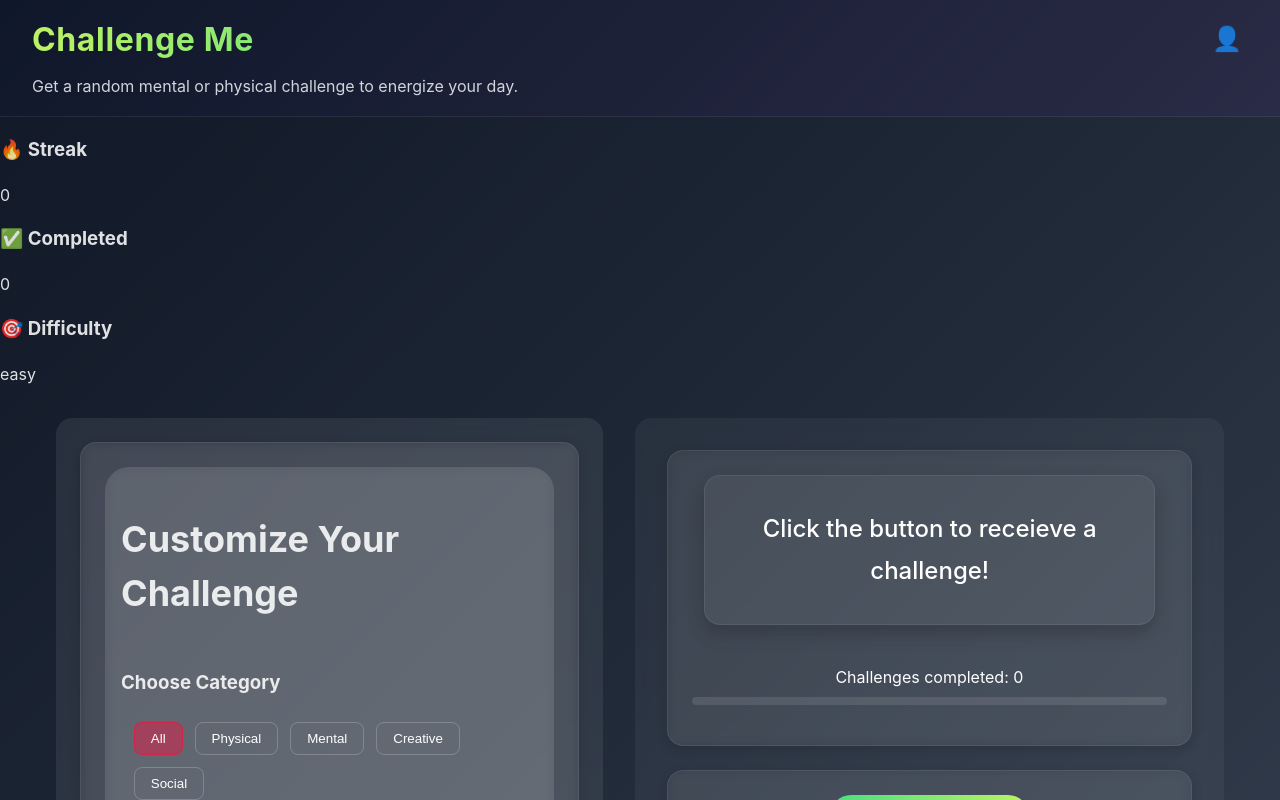
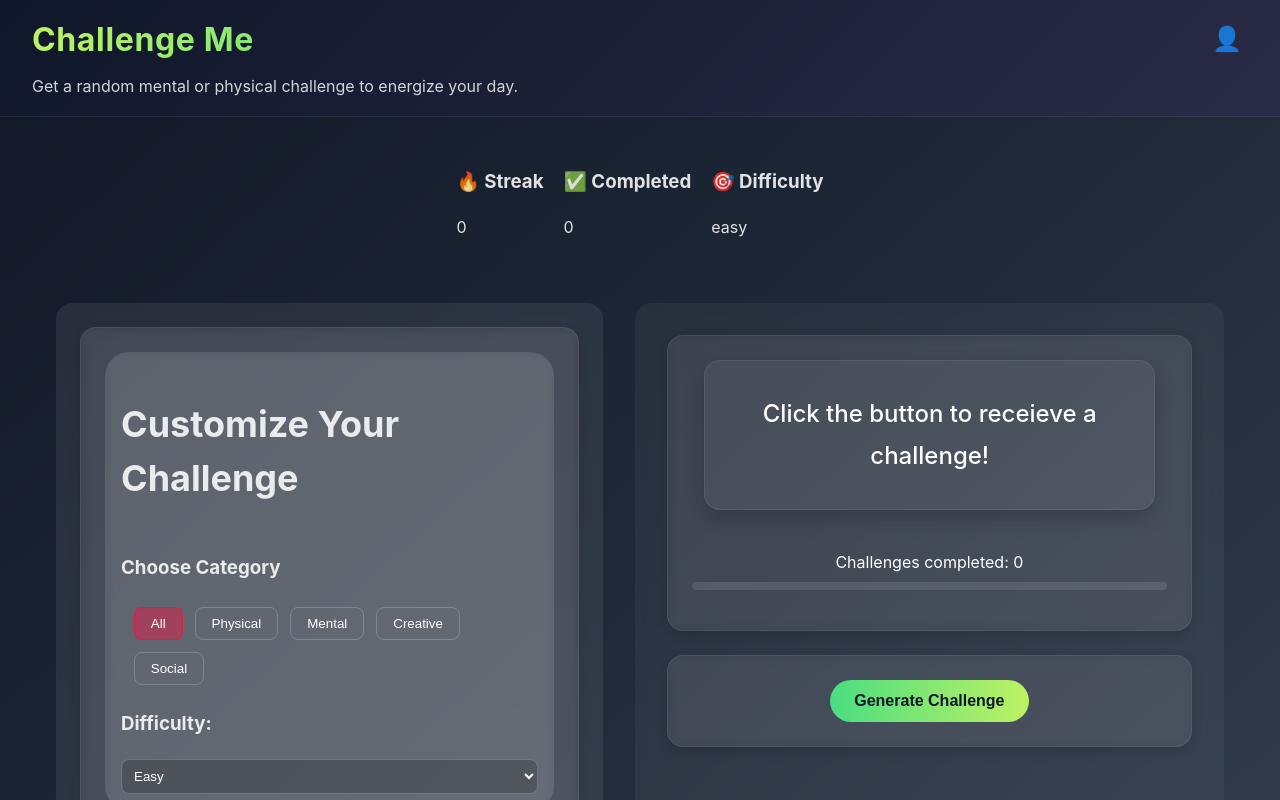
Before and after one commit to robertoandino/challenge-me, a React (Vite) app: page / in a window 1280 px wide. Shown: the top 800 px of the page. Built offline with nearby package versions, Linux system fonts and the light colour scheme.

Commit message:
Add: css for stats cards.

```diff
--- a/src/pages/Home.css
+++ b/src/pages/Home.css
@@ -382,6 +382,16 @@ html, body {
     box-shadow: 0 0 12px rgba(74, 222, 128, 0.2);
 }
 
+/* Stats Cards Section*/
+.stats-cards {
+    display: flex;
+    justify-content: center;
+    align-items: stretch;
+    gap: 1.25rem;
+    margin: 2rem 0;
+    flex-wrap: wrap;
+}
+
 /* Challenges list */
 .completed-list {
     margin-top: 1.5rem;
--- a/src/pages/Home.tsx
+++ b/src/pages/Home.tsx
@@ -106,6 +106,7 @@ const Home: React.FC = () => {
                     <p>{difficulty}</p>
                 </div>
             </section>
+
             {/* Main Content Area */}
 
             {/* Right Column */}
```
